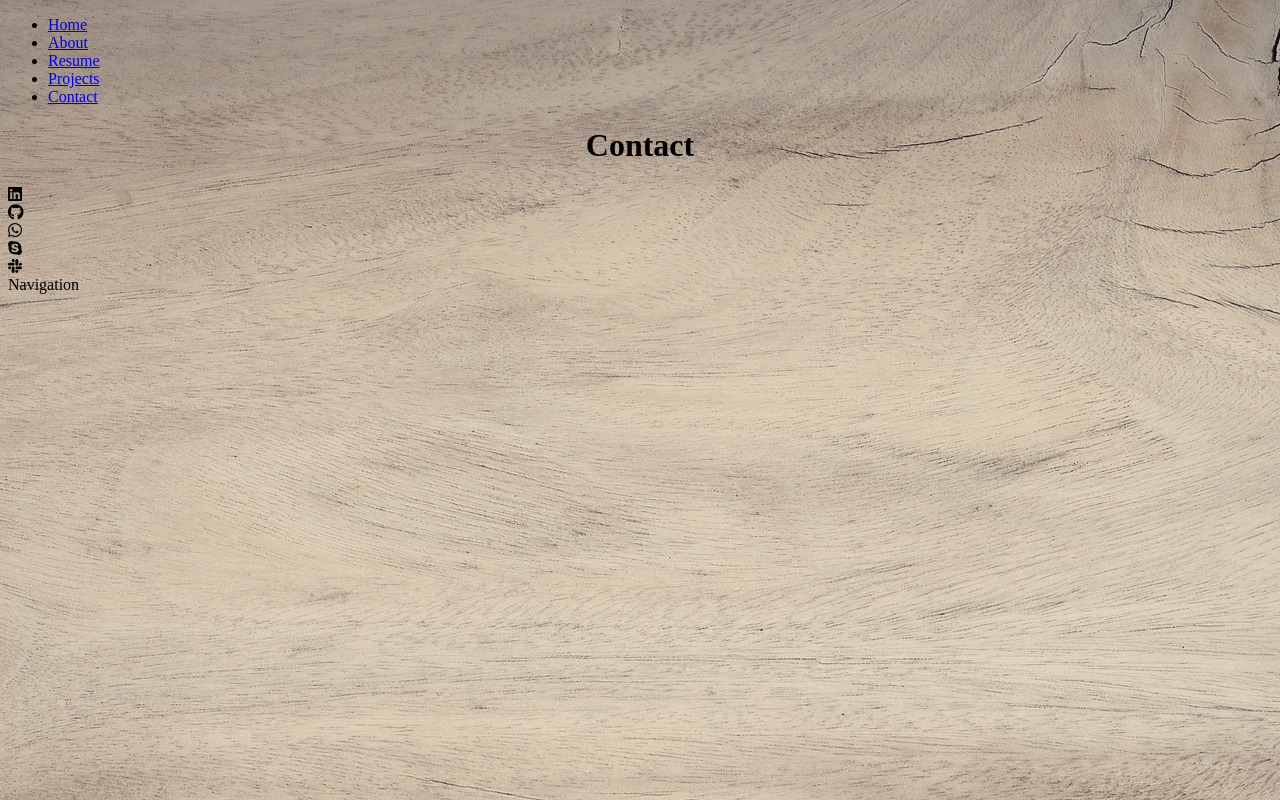
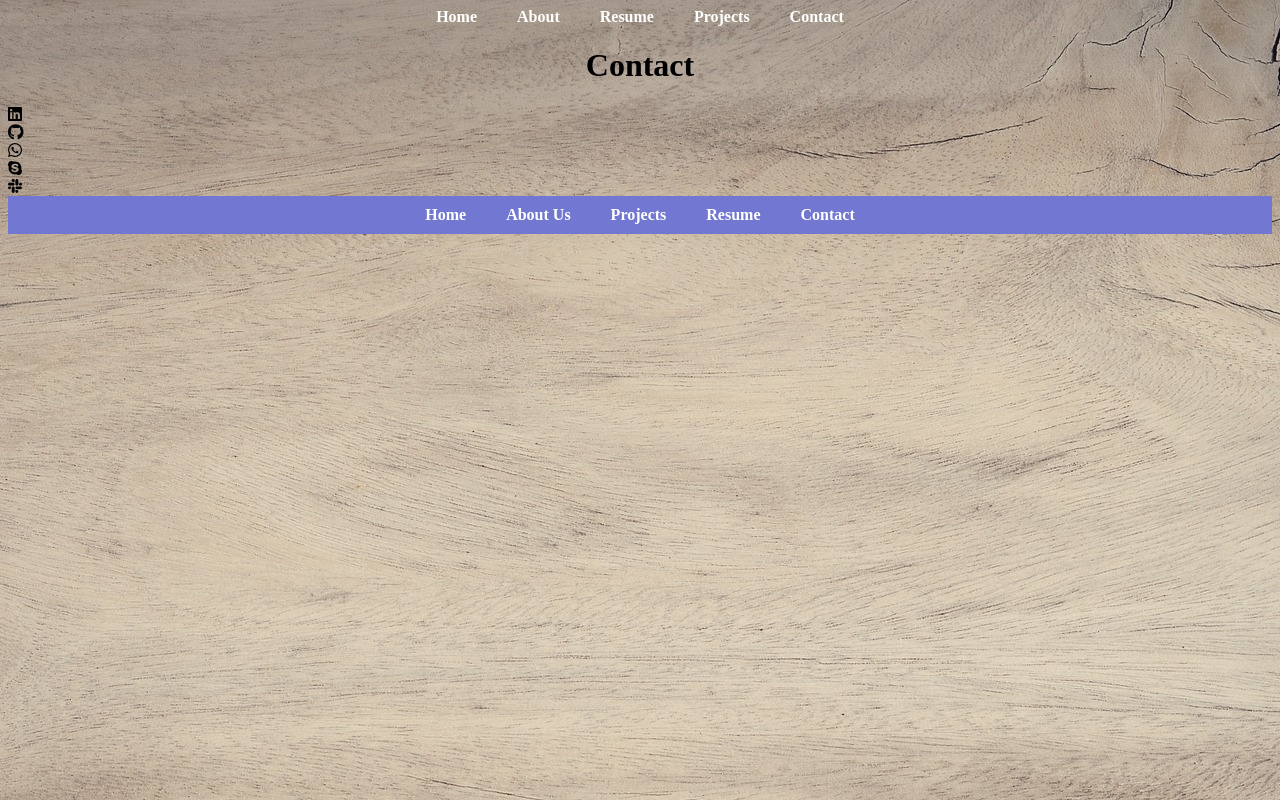
Before and after one commit to Marcel0906/Portfolio, a React (Create React App) app in the folder my-portfolio/: page /Contact in a window 1280 px wide. Built offline with nearby package versions, Linux system fonts and the light colour scheme.

Commit message:
navbar update

```diff
--- a/my-portfolio/src/App.js
+++ b/my-portfolio/src/App.js
@@ -9,6 +9,7 @@ import Resume from './pages/Resume';
 import Projects from './pages/Projects';
 import Contact from './pages/Contact';
 import Header from './components/Header';
+
 
 function App() {
   return (
--- /dev/null
+++ b/my-portfolio/src/components/Navigation.css
@@ -0,0 +1,23 @@
+.container {
+    background-color: #7277d1;
+    padding: 10px;
+  }
+
+  ul {
+    list-style: none;
+    padding: 0;
+    margin: 0;
+    display: flex;
+    justify-content: center;
+  }
+
+  li {
+    margin: 0 20px;
+
+  }
+
+  a {
+    text-decoration: none;
+    color: #fff;
+    font-weight: bold;
+  }
--- a/my-portfolio/src/components/Navigation.jsx
+++ b/my-portfolio/src/components/Navigation.jsx
@@ -1,8 +1,30 @@
+import { NavLink } from "react-router-dom";
+import "./Navigation.css";
 const Navigation = () => {
+  const items = [
+    { name: "Home", to: "/", id: 1 },
+    { name: "About Us", to: "/about-us", id: 2 },
+    { name: "Projects", to: "/projects", id: 3},
+    {name: "Resume", to: "/resume", id: 4},
+    { name: "Contact", to: "/contact", id: 5},
+
+  ];
   return (
+    <nav className="container">
+      <ul>
+        {items.map((item) => {
+          return (
+            <li key={item.id}>
+              <NavLink>
 
-    <div>Navigation</div>
-  )
-}
+                {item.name}
+              </NavLink>
+            </li>
+          );
+        })}
+      </ul>
+    </nav>
+  );
+};
 
-export default Navigation
+export default Navigation;
--- a/my-portfolio/src/pages/About.jsx
+++ b/my-portfolio/src/pages/About.jsx
@@ -1,7 +1,7 @@
 import "./About.css"
 import { FontAwesomeIcon } from '@fortawesome/react-fontawesome';
 import {faCss3, faGitAlt, faHtml5, faJsSquare, faNodeJs, faReact} from '@fortawesome/free-brands-svg-icons';
-import { Link } from "react-router-dom";
+
 
 
 const About = () => {
```
